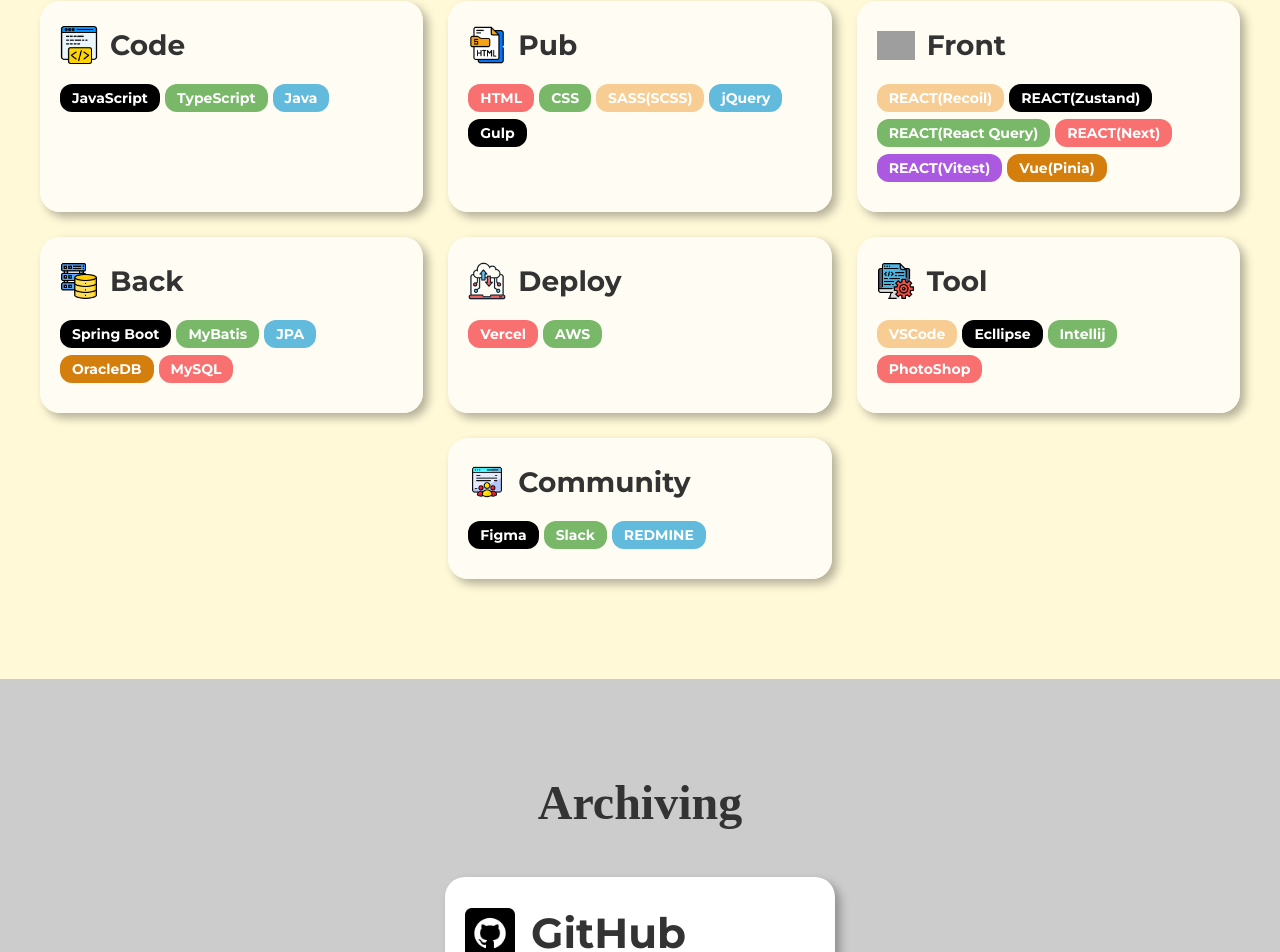
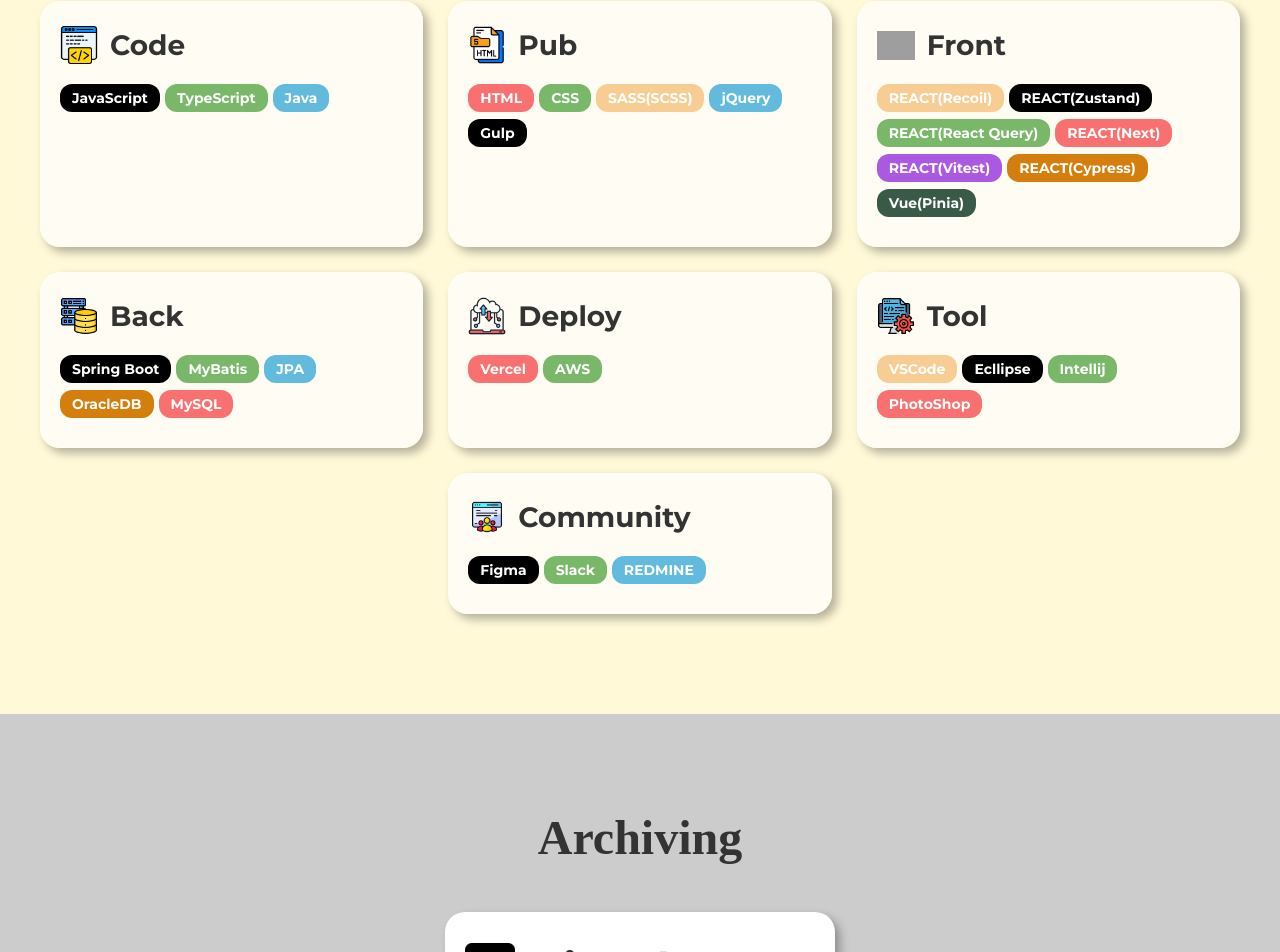
Before and after one commit to KTH8962/KTH-Portfolio, a React (Vite) app: page / in a window 1280 px wide. Shown: the part 1562-2514 px from the top of the page. Built offline with nearby package versions, Linux system fonts and the light colour scheme; grey boxes are pictures that could not be loaded; a web font is replaced by a local one.

Commit message:
텍스트 추가

```diff
--- a/src/components/content/skills/Skills.tsx
+++ b/src/components/content/skills/Skills.tsx
@@ -41,6 +41,7 @@
               </span>
               <span className={styles.skills__info__item}>REACT(Next)</span>
               <span className={styles.skills__info__item}>REACT(Vitest)</span>
+              <span className={styles.skills__info__item}>REACT(Cypress)</span>
               <span className={styles.skills__info__item}>Vue(Pinia)</span>
             </div>
           </li>
```
